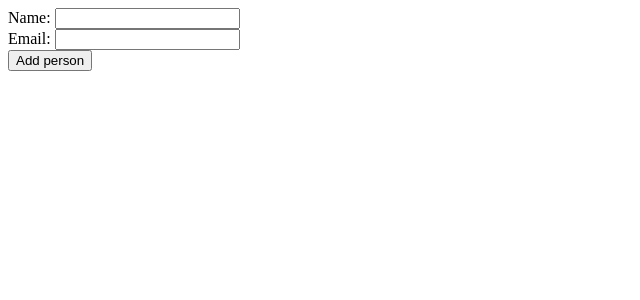
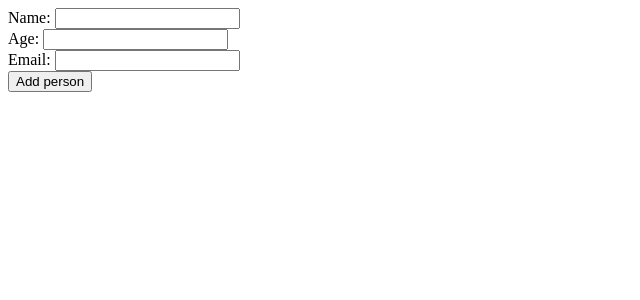
Before and after one commit to pranabdas/react-learning, a React (Create React App) app in the folder my-react-app/: page / in a window 1280 px wide. Shown: the top 300 px of the page, without its empty margins (0-640 px from the left). Built offline with nearby package versions, Linux system fonts and the light colour scheme.

Commit message:
19 form multi input

```diff
--- a/my-react-app/src/App.jsx
+++ b/my-react-app/src/App.jsx
@@ -2,21 +2,21 @@ import React  from 'react';
 
 function App() {
 
-  const [firstName, setFirstName] = React.useState('');
-  const [email, setEmail] = React.useState('');
+  const [person, setPerson] = React.useState({firstName: '', age: '', email: ''})
   const [people, setPeople] = React.useState([]);
+
+  const handleChange = (e) => {
+    const name = e.target.name;
+    const value = e.target.value;
+    setPerson({...person, [name]: value})
+  };
 
   const handleSubmit = (e) => {
     e.preventDefault();
-    if (firstName && email) {
-      const person = { id: new Date().getTime().toString(), firstName, email }
-      setPeople((people) => {
-        return [...people, person]
-      });
-      setFirstName('');
-      setEmail('');
-    } else {
-      console.log('Empty value');
+    if (person.firstName && person.age && person.email) {
+      const newPerson = {...person, id: new Date().getTime.toString()};
+      setPeople([...people, newPerson]);
+      setPerson({firstName: '', age: '', email: ''})
     }
   };
 
@@ -29,8 +29,18 @@ function App() {
           type="text"
           id="firstName"
           name="firstName"
-          value={firstName}
-          onChange={(e) => setFirstName(e.target.value)}
+          value={person.firstName}
+          onChange={handleChange}
+          ></input>
+        </div>
+        <div>
+          <label htmlFor="age">Age: </label>
+          <input
+          type="text"
+          id="age"
+          name="age"
+          value={person.age}
+          onChange={handleChange}
           ></input>
         </div>
         <div>
@@ -39,17 +49,18 @@ function App() {
           type="text"
           id="email"
           name="email"
-          value={email}
-          onChange={(e) => setEmail(e.target.value)}
+          value={person.email}
+          onChange={handleChange}
           ></input>
         </div>
         <button type="submit">Add person</button>
       </form>
       {
         people.map((person) => {
-          const { id, firstName, email } = person;
+          const { id, firstName, age, email } = person;
           return (<div key={id}>
             <h4>{firstName}</h4>
+            <p>{age}</p>
             <p>{email}</p>
           </div>);
         })
```
